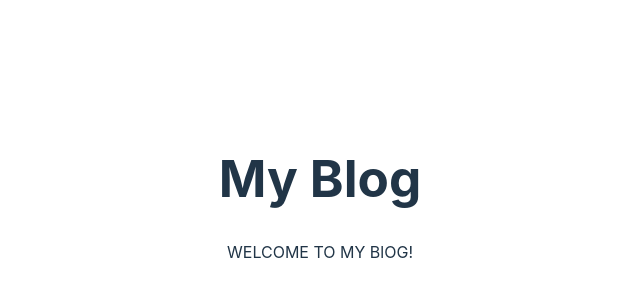
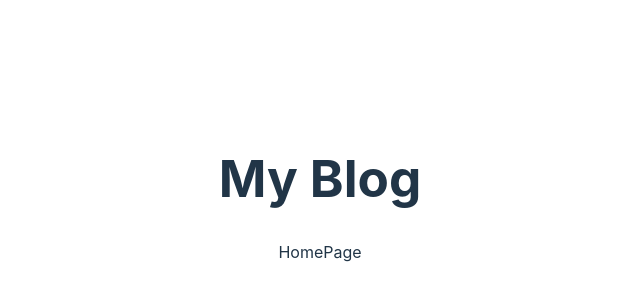
Before and after one commit to recervictory/react-blog, a React (Vite) app in the folder react-blog/: page / in a window 1280 px wide. Shown: the part 210-510 px from the top of the page, without its empty margins (320-960 px from the left). Built offline with nearby package versions, Linux system fonts and the light colour scheme.

Commit message:
React Router Created

```diff
--- a/react-blog/package.json
+++ b/react-blog/package.json
@@ -10,7 +10,8 @@
   },
   "dependencies": {
     "react": "^18.2.0",
-    "react-dom": "^18.2.0"
+    "react-dom": "^18.2.0",
+    "react-router-dom": "^6.4.3"
   },
   "devDependencies": {
     "@types/react": "^18.0.24",
--- a/react-blog/src/App.tsx
+++ b/react-blog/src/App.tsx
@@ -1,16 +1,30 @@
+//* Import Pages
+import HomePage from "./pages/HomePage";
+import AboutPage from "./pages/AboutPage";
+import ArticlePage from "./pages/ArticlePage";
+import ArticleListPage from "./pages/ArticleListPage";
 
-import './App.css'
+//* Import CSS
+import "./App.css";
+//* React Router
+import { BrowserRouter, Route, Routes } from "react-router-dom";
 
 function App() {
-
   return (
-    <div className="App">
-    <h1>My Blog</h1>
-    <div id="page-body">
-      WELCOME TO MY BlOG!
-    </div>
-    </div>
-  )
+    <BrowserRouter>
+      <div className="App">
+        <h1>My Blog</h1>
+        <div id="page-body">
+          <Routes>
+            <Route path="/" element={<HomePage />} />
+            <Route path="/about" element={<AboutPage/>} />
+            <Route path="/articles" element={<ArticleListPage />} />
+            <Route path="/articles/:articleId" element={<ArticlePage/>} />
+          </Routes>
+        </div>
+      </div>
+    </BrowserRouter>
+  );
 }
 
-export default App
+export default App;
```
Also changed, not shown: 1 other file (tests, documents, lock files or other folders).
